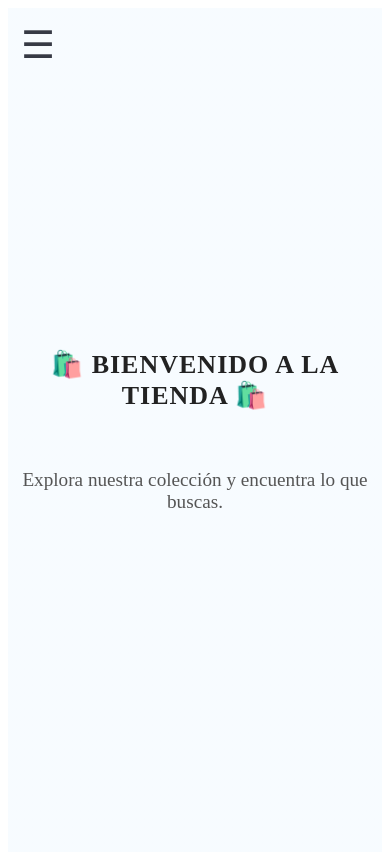
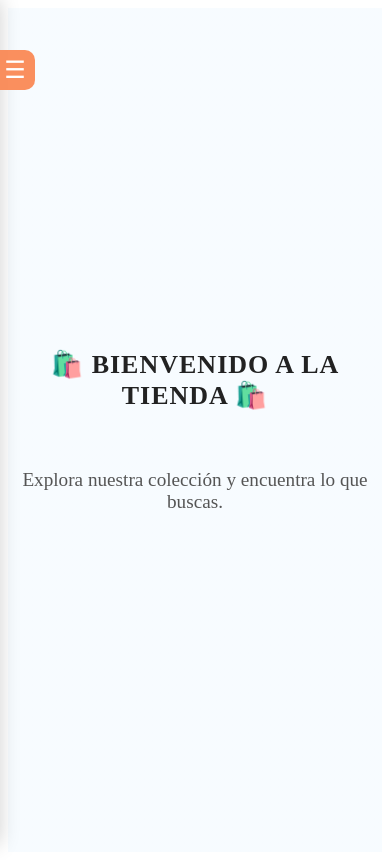
Before and after one commit to greverom/my-store, a React (Vite) app: page /home in a window 390 px wide. Built offline with nearby package versions, Linux system fonts and the light colour scheme.

Commit message:
avanzando en el sidebar, corrigiendo estilos

```diff
--- a/src/components/ui/sidebar/sidebar.tsx
+++ b/src/components/ui/sidebar/sidebar.tsx
@@ -7,13 +7,13 @@ import { FaChevronDown } from "react-icons/fa";
 import { SidebarContainer, SidebarNav, LogoContainer, SidebarMenu,
          SidebarItem, SidebarLinkStyle, DropdownMenu,
          Submenu, LogoutContainer, BurgerButton, ShoppingEmoji,
-         CloseButton
         } from "../../../styles/Sidebar/sidebar.style";
 
 export const Sidebar = () => {
   const { isSidebarOpen,
-          setIsSidebarOpen,
+          isMobile,
           dropdownRefs,
+          handleOpenSidebar,
           isSidebarExpanded,
           sidebarRef,
           handleMouseEnter,
@@ -29,17 +29,17 @@ export const Sidebar = () => {
 
   return (
     <>
-      <BurgerButton onClick={() => setIsSidebarOpen(true)} $isOpen={isSidebarOpen}>
-        ☰
-      </BurgerButton>
 
       <SidebarContainer ref={sidebarRef}
                         $isOpen={isSidebarOpen || isSidebarExpanded}
                         $isDesktopExpanded = {isSidebarExpanded}
-                        onMouseEnter = {handleMouseEnter}
-                        onMouseLeave = {handleMouseLeave}>
+                        onMouseEnter={!isMobile ? handleMouseEnter : undefined}
+                        onMouseLeave={handleMouseLeave}>
+      <BurgerButton onClick={handleOpenSidebar} $isOpen={isSidebarOpen}>
+  ☰
+</BurgerButton>
         <SidebarNav>
-        <CloseButton onClick={() => setIsSidebarOpen(false)} $isOpen={isSidebarOpen}>✕</CloseButton>
+        {/* <CloseButton onClick={() => setIsSidebarOpen(false)} $isOpen={isSidebarOpen}>✕</CloseButton> */}
           <LogoContainer>
             <ShoppingEmoji>🛍️</ShoppingEmoji>
           </LogoContainer>
--- a/src/hooks/Sidebar/useSidebar.ts
+++ b/src/hooks/Sidebar/useSidebar.ts
@@ -5,6 +5,7 @@ export const useSidebar = () => {
   const [isSidebarOpen, setIsSidebarOpen] = useState(false);
   const [isMobile, setIsMobile] = useState(window.innerWidth <= 768);
   const [isSidebarExpanded, setIsSidebarExpanded] = useState(false);
+  const [preventClose, setPreventClose] = useState(false);
 
   const dropdownRefs = useRef<{ [key: string]: HTMLLIElement | null }>({});
   const sidebarRef = useRef<HTMLDivElement | null>(null);
@@ -23,7 +24,6 @@ export const useSidebar = () => {
       setOpenDropdown(null);
     }
   }, [isSidebarOpen, isSidebarExpanded]);
-
 
   useEffect(() => {
     const handleClickOutside = (event: MouseEvent) => {
@@ -47,7 +47,7 @@ export const useSidebar = () => {
     return () => document.removeEventListener("mousedown", handleClickOutside);
   }, [isMobile, isSidebarOpen]);
 
-
+  // 🔹 Control de hover
   const handleMouseEnter = () => {
     if (!isMobile) {
       setIsSidebarExpanded(true);
@@ -55,18 +55,23 @@ export const useSidebar = () => {
   };
 
   const handleMouseLeave = () => {
-    if (!isMobile) {
+    if (preventClose) return;
+
+    if (isMobile) {
+      setIsSidebarOpen(false);
+      setOpenDropdown(null);
+    } else {
       setIsSidebarExpanded(false);
     }
   };
 
-  // Manejo de submenús
-  const toggleSubMenu = (menuKey: string) => {
-    setOpenDropdown((prev) => (prev === menuKey ? null : menuKey));
-  };
+  const handleOpenSidebar = () => {
+    setPreventClose(true);
+    setIsSidebarOpen(true);
 
-  const closeSubMenu = () => {
-    setOpenDropdown(null);
+    setTimeout(() => {
+      setPreventClose(false);
+    }, 400);
   };
 
   return {
@@ -74,11 +79,13 @@ export const useSidebar = () => {
     setIsSidebarOpen,
     isSidebarExpanded,
     openDropdown,
-    toggleSubMenu,
-    closeSubMenu,
+    toggleSubMenu: (menuKey: string) => setOpenDropdown((prev) => (prev === menuKey ? null : menuKey)),
+    closeSubMenu: () => setOpenDropdown(null),
     sidebarRef,
     dropdownRefs,
+    isMobile,
     handleMouseEnter,
     handleMouseLeave,
+    handleOpenSidebar,
   };
 };
--- a/src/styles/Sidebar/sidebar.style.ts
+++ b/src/styles/Sidebar/sidebar.style.ts
@@ -6,7 +6,7 @@ export const theme = {
   sidebarText: "rgba(241, 235, 232, 0.95)",
   sidebarTextActive: "rgba(247, 242, 240, 0.95)",
   sidebarHoverBg: "rgba(251, 160, 124, 0.53)",
-  sidebarShadow: "4px 0px 20px rgba(0, 0, 0, 0.3)",
+  sidebarShadow: "4px 0px 20px rgba(0, 0, 0, 0.2)",
 
   iconColor: "rgba(250, 138, 86, 0.95)",
   iconHover: "rgba(250, 100, 50, 1)",
@@ -17,17 +17,17 @@ export const theme = {
 
 export const SidebarContainer = styled.div<{ $isOpen: boolean; $isDesktopExpanded: boolean }>`
   position: fixed;
-  left: ${({ $isOpen }) => ($isOpen ? "0" : "-300px")};
+  left: ${({ $isOpen }) => ($isOpen ? "0" : "-280px")};
   top: 0;
   bottom: 0;
   width: 275px;
   background-color: ${theme.sidebarBg};
-  box-shadow: ${({ $isOpen, $isDesktopExpanded }) => ($isOpen || $isDesktopExpanded) ? theme.sidebarShadow : "none"};
+  box-shadow: ${theme.sidebarShadow};
   backdrop-filter: blur(15px);
   transition: all 0.7s;
   z-index: 9;
 
-   @media (min-width: 768px) {
+  @media (min-width: 768px) {
     left: 0;
     width: 67px;
 
@@ -36,8 +36,12 @@ export const SidebarContainer = styled.div<{ $isOpen: boolean; $isDesktopExpande
     }
   }
 
-  @media (max-width: 492px) {
-    left: ${({ $isOpen }) => ($isOpen ? "0" : "-300px")};
+  @media (max-width: 768px) {
+    left: ${({ $isOpen }) => ($isOpen ? "0" : "-280px")};
+
+    &:hover {
+      width: ${({ $isOpen }) => ($isOpen ? "275px" : "0")};
+    }
   }
 `;
 
@@ -58,48 +62,26 @@ export const SidebarNav = styled.nav`
 
 export const BurgerButton = styled.button<{ $isOpen: boolean }>`
   position: fixed;
-  top: 22px;
-  left: 15px;
+  display:none;
+  top: 50px;
+  left: 275px;
+  width: 40px;
+  height: 40px;
+  font-size: 24px;
+  background-color: ${theme.iconColor};
+  color: white;
   border: none;
-  width: 45px;
-  height: 45px;
-  font-size: 38px;
-  background-color: transparent;
-  color: rgba(54, 58, 69);
+  border-radius: 0 10px 10px 0;
   cursor: pointer;
-  z-index: 8;
-
-  display: none;
+  transition: all 0.3s ease-in-out;
+  z-index: 11;
 
   @media (max-width: 768px) {
-    display: ${({ $isOpen }) => ($isOpen ? "none" : "block")};
-  }
-`;
-
-export const CloseButton = styled.button<{ $isOpen: boolean }>`
-  position: fixed;
-  top: 22px;
-  left: 250px;
-  border: none;
-  width: 45px;
-  height: 45px;
-  font-size: 22px;
-  background-color: rgba(250, 138, 86, 0.95);
-  box-shadow: 4px 0px 10px rgba(0, 0, 0, 0.3);
-  border-radius: 50%;
-  color: white;
-  cursor: pointer;
-  z-index: 11;
-  transition: all 0.4s ease-in-out;
-
-  display: none; /* Ocultar por defecto en pantallas grandes */
-
-  @media (max-width: 768px) {
-    display: ${({ $isOpen }) => ($isOpen ? "block" : "none")};
+    display: block;
   }
 
   &:hover {
-    transform: scale(1.05);
+    background-color: ${theme.iconHover};
   }
 `;
 
```
